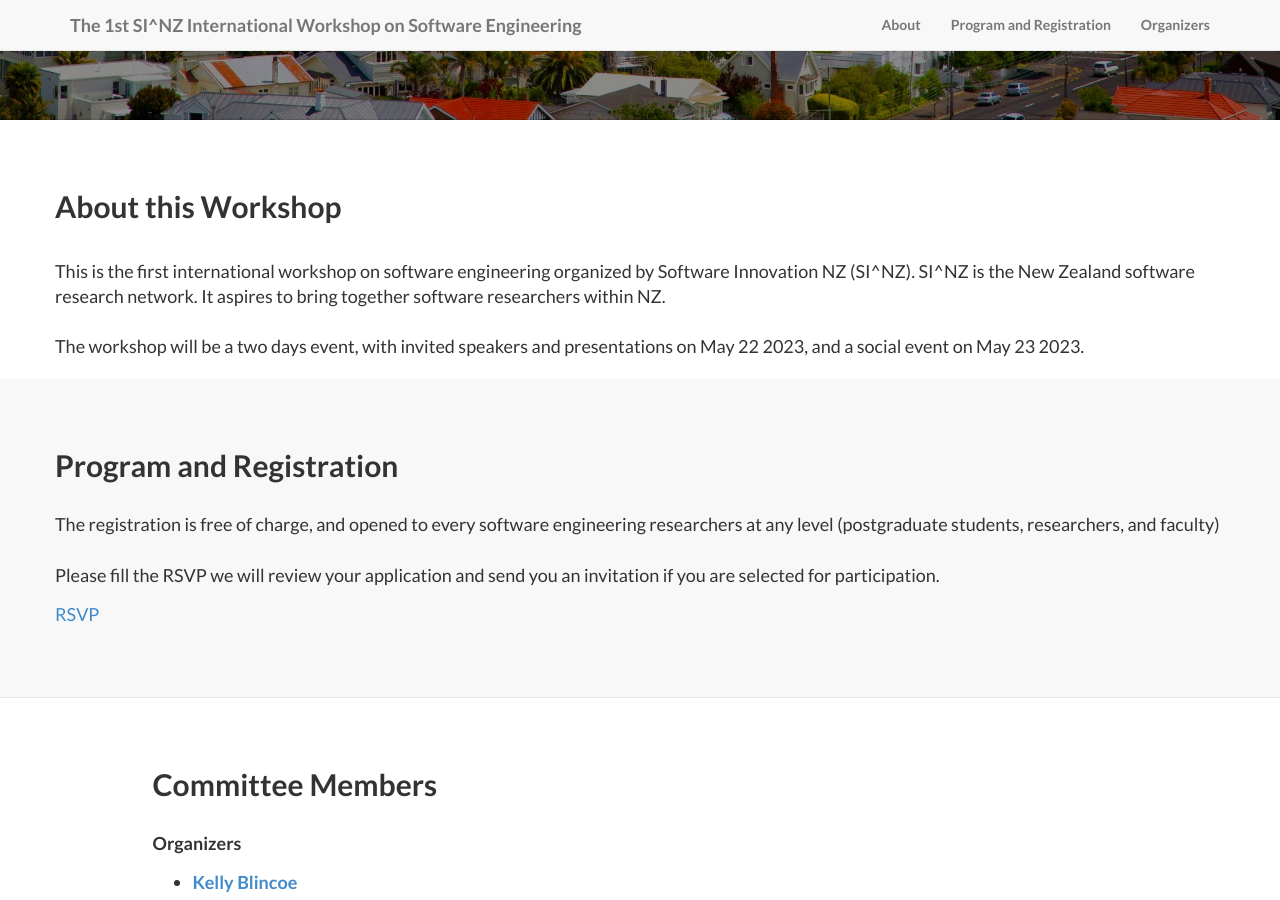
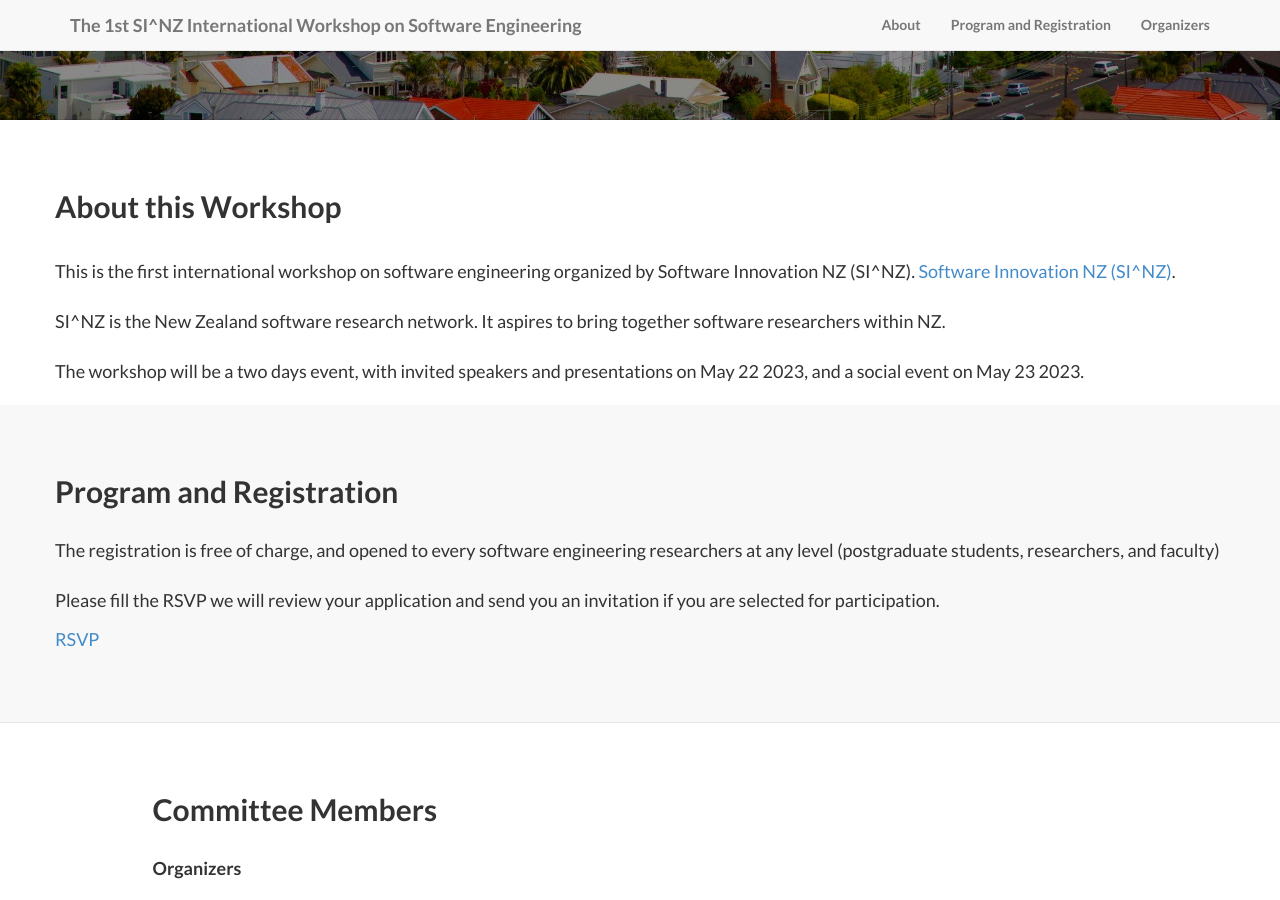
Before and after one commit to SI-NZ-workshop-2024/SI-NZ-workshop-2024, a Jekyll site: the page built from index.html, in a window 1280 px wide and 900 px high, scrolled down 750 px. Built offline with Jekyll 4.4.1, drawn with Linux system fonts in a browser that asks for light colours.

Commit message:
add link SINZ

```diff
--- a/_includes/about.html
+++ b/_includes/about.html
@@ -6,6 +6,9 @@
               <h2>About this Workshop</h2>
               <br/>
                 This is the first international workshop on software engineering organized by Software Innovation NZ (SI^NZ).
+                <a href="https://softwareinnovation.nz/">Software Innovation NZ (SI^NZ)</a>.
+                <br>
+                <br>
                 SI^NZ is the New Zealand software research network. It aspires to bring together software researchers within NZ.
                 <br>
                 <br>
```
